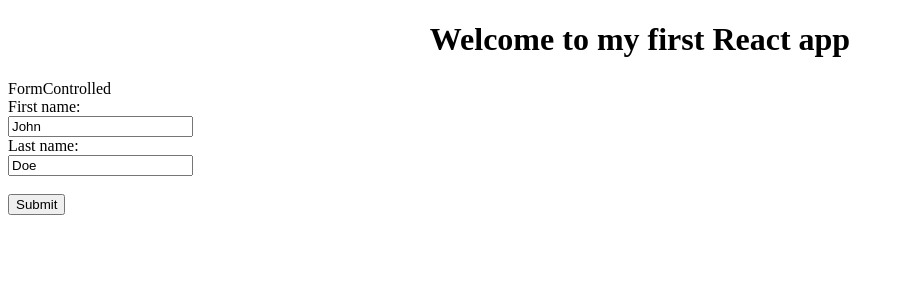
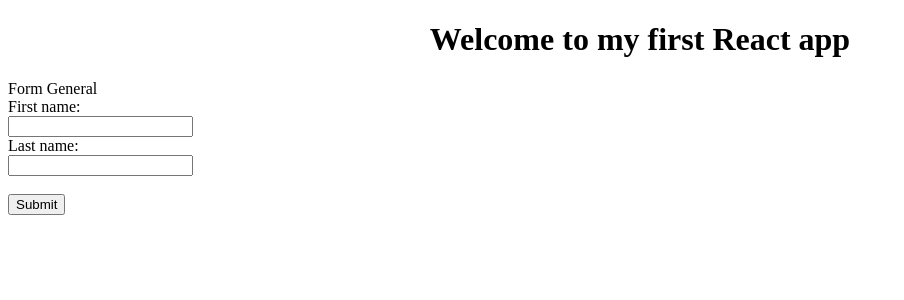
Before and after one commit to paravathmuhsin/react-basics, a React (Vite) app: page / in a window 1280 px wide. Shown: the top 300 px of the page, without its empty margins (0-904 px from the left). Built offline with nearby package versions, Linux system fonts and the light colour scheme.

Commit message:
form handling

```diff
--- a/src/App.jsx
+++ b/src/App.jsx
@@ -2,6 +2,8 @@
 import ClassComp from "./ClassComp";
 import Events from "./Events";
 import FormControlled from "./FormControlled";
+import FormGeneral from "./FormGeneral";
+import FormUncontrolled from "./FormUncontrolled";
 import FragmentComp from "./FragmentComp";
 import FuncComp from "./FuncComp";
 import JSX from "./JSX";
@@ -16,7 +18,9 @@
   return (
     <div>
       <h1>Welcome to my first React app</h1>
-      <FormControlled />
+      <FormGeneral />
+      {/* <FormUncontrolled />
+      <FormControlled /> */}
       {/* <Events /> */}
       {/* <UseRef /> */}
       {/* <UseEffect />
--- a/src/FormControlled.jsx
+++ b/src/FormControlled.jsx
@@ -1,6 +1,24 @@
+import { useState } from "react";
+
 const FormControlled = () => {
+  // const [fname, setFname] = useState("");
+  // const [lname, setLname] = useState("");
+
+  const [form, setForm] = useState({
+    fname: "",
+    lname: "",
+  });
+
   const submitHandler = (e) => {
     e.preventDefault();
+    console.log(form);
+  };
+
+  const changeHandler = (e) => {
+    setForm({
+      ...form,
+      [e.target.name]: e.target.value,
+    });
   };
   return (
     <div>
@@ -8,11 +26,23 @@
       <form onSubmit={submitHandler}>
         <label htmlFor="fname">First name:</label>
         <br />
-        <input type="text" id="fname" name="fname" value="John" />
+        <input
+          type="text"
+          id="fname"
+          onChange={changeHandler}
+          name="fname"
+          value={form.fname}
+        />
         <br />
         <label htmlFor="lname">Last name:</label>
         <br />
-        <input type="text" id="lname" name="lname" value="Doe" />
+        <input
+          type="text"
+          onChange={changeHandler}
+          id="lname"
+          name="lname"
+          value={form.lname}
+        />
         <br />
         <br />
         <input type="submit" value="Submit" />
--- /dev/null
+++ b/src/FormGeneral.jsx
@@ -0,0 +1,27 @@
+const FormGeneral = () => {
+  const formHandler = (formData) => {
+    console.log({
+      fname: formData.get("fname"),
+      lname: formData.get("lname"),
+    });
+  };
+  return (
+    <div>
+      Form General
+      <form action={formHandler}>
+        <label htmlFor="fname">First name:</label>
+        <br />
+        <input type="text" id="fname" name="fname" />
+        <br />
+        <label htmlFor="lname">Last name:</label>
+        <br />
+        <input type="text" id="lname" name="lname" />
+        <br />
+        <br />
+        <input type="submit" value="Submit" />
+      </form>
+    </div>
+  );
+};
+
+export default FormGeneral;
--- a/src/FormUncontrolled.jsx
+++ b/src/FormUncontrolled.jsx
@@ -1,6 +1,15 @@
+import { useRef } from "react";
+
 const FormUncontrolled = () => {
+  const fName = useRef();
+  const lName = useRef();
+
   const submitHandler = (e) => {
     e.preventDefault();
+    console.log({
+      fname: fName.current.value,
+      lname: lName.current.value,
+    });
   };
   return (
     <div>
@@ -8,11 +17,11 @@
       <form onSubmit={submitHandler}>
         <label htmlFor="fname">First name:</label>
         <br />
-        <input type="text" id="fname" name="fname" value="John" />
+        <input type="text" id="fname" ref={fName} name="fname" />
         <br />
         <label htmlFor="lname">Last name:</label>
         <br />
-        <input type="text" id="lname" name="lname" value="Doe" />
+        <input type="text" id="lname" ref={lName} name="lname" />
         <br />
         <br />
         <input type="submit" value="Submit" />
```
